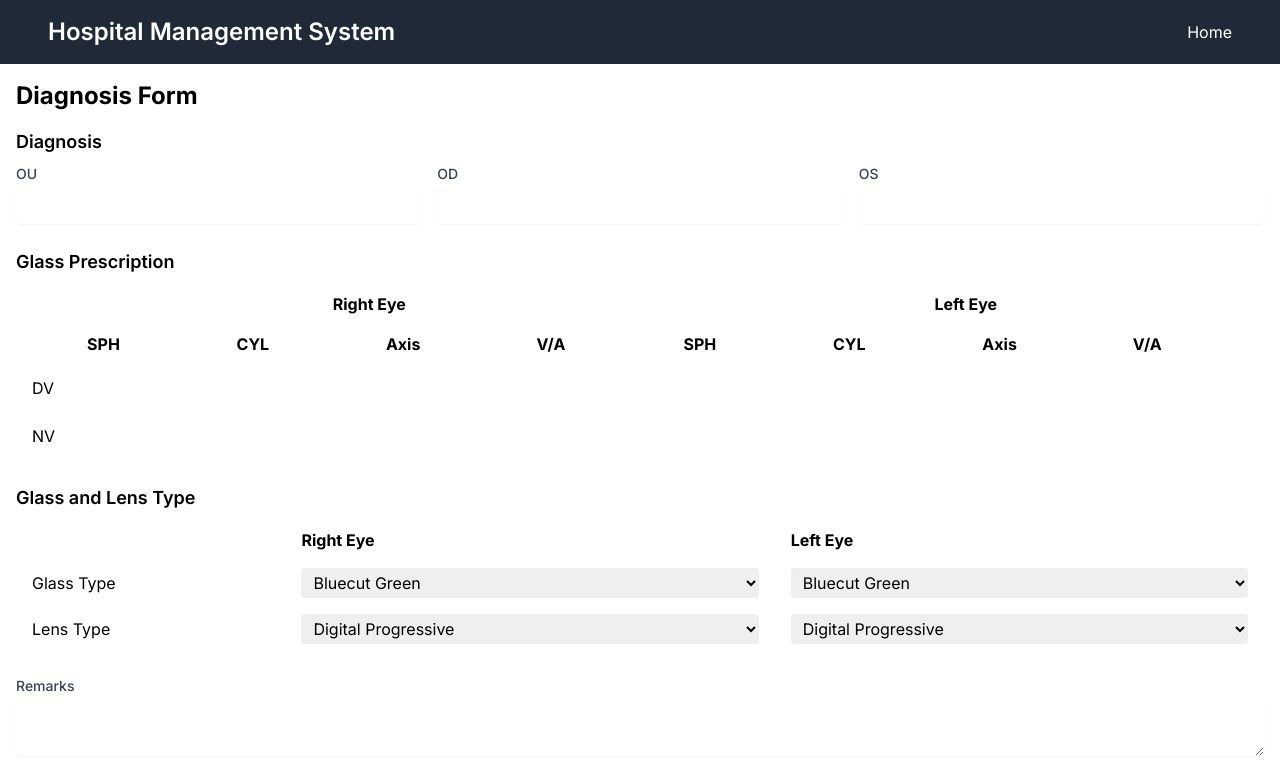
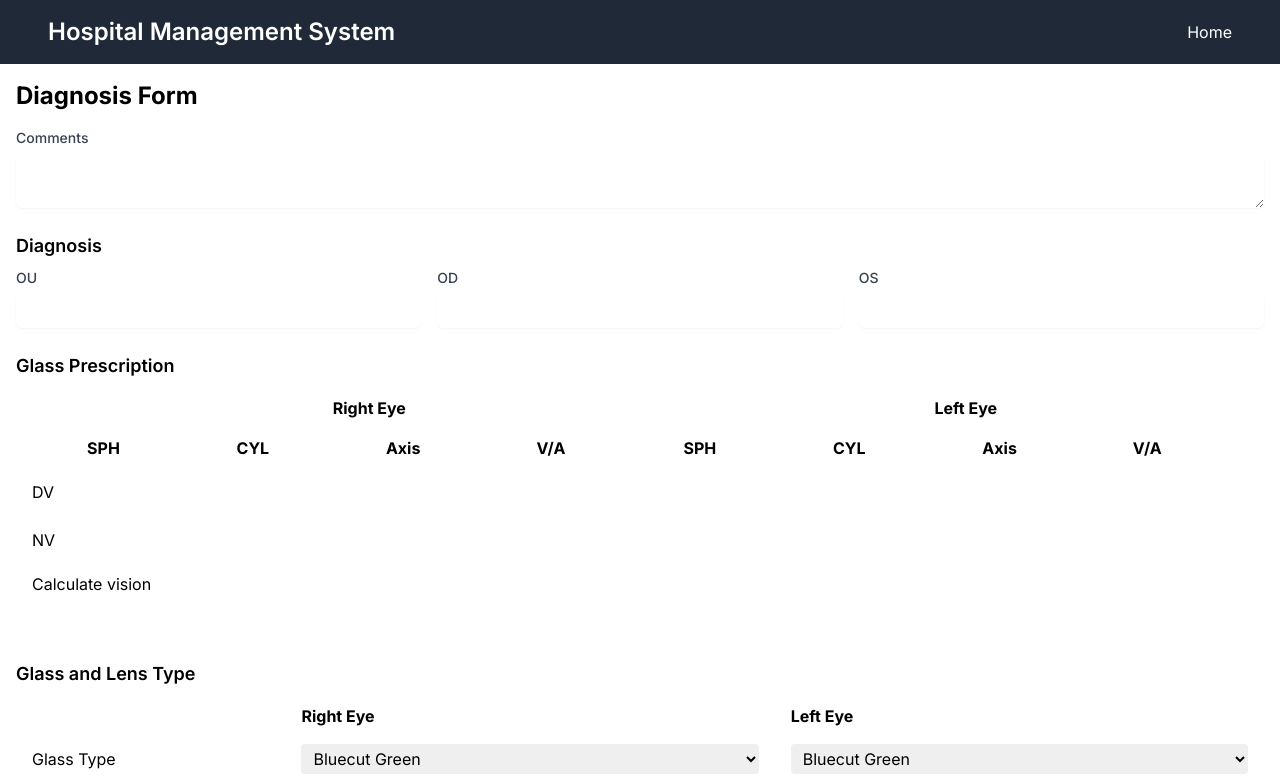
Before and after one commit to nikhilhuirem/eyeClinic, a Next.js app: page /doctors in a window 1280 px wide. Shown: the top 782 px of the page. Built offline with nearby package versions, Linux system fonts and the light colour scheme.

Commit message:
changes in diagonosis component

```diff
--- a/app/page.tsx
+++ b/app/page.tsx
@@ -7,7 +7,7 @@ export default function Home() {
       <div className="px-4 mx-auto sm:px-6 lg:px-8 max-w-7xl">
           <div className="text-center">
               <h2 className="text-3xl font-bold leading-tight text-black sm:text-4xl lg:text-5xl">Safe-Sight Eye Care</h2>
-              <p className="mt-4 text-2xl font-medium">Appointment and Precription Website</p>
+              <p className="mt-4 text-2xl font-medium">Appointment and Prescription Website</p>
 
               <div className="flex flex-col items-center justify-center px-16 mt-8 space-y-4 sm:space-y-0 sm:space-x-4 sm:flex-row lg:mt-12 sm:px-0">
                   <Link href="/doctors" className="inline-flex items-center justify-center w-full px-8 py-4 text-base font-semibold text-white transition-all duration-200 bg-blue-600 border border-transparent rounded-md sm:w-auto hover:bg-blue-700 focus:bg-blue-700" >Doctors Section</Link>
--- a/components/diagonisis.tsx
+++ b/components/diagonisis.tsx
@@ -22,13 +22,19 @@ const DiagnosisForm = () => {
   const handleMedicationChange = (e, index) => {
     const { name, value } = e.target;
     const updatedMedications = [...medications];
-    updatedMedications[index][name] = value;
+    updatedMedications[index ][name] = value;
     setMedications(updatedMedications);
   };
   return (
     <div className="max-w-10xl mx-auto p-4 bg-white shadow-md rounded-md">
       <h2 className="text-2xl font-bold mb-4">Diagnosis Form</h2>
       <form>
+      <div className="mb-6">
+          <label className="block text-sm font-medium text-gray-700">Comments</label>
+          <textarea
+            className="mt-1 block w-full px-3 py-2 bg-white border border-gray-300 rounded-md shadow-sm focus:outline-none focus:ring-blue-500 focus:border-blue-500 sm:text-sm"
+          ></textarea>
+        </div>
         <div className="mb-6">
           <h3 className="text-lg font-semibold mb-2">Diagnosis</h3>
           <div className="grid grid-cols-3 gap-4">
@@ -102,6 +108,10 @@ const DiagnosisForm = () => {
               </tr>
             </tbody>
           </table>
+          <div className='border px-4 py-2'>
+            <h3>Calculate vision</h3>
+            <input type="text" className="w-full px-2 py-1 border rounded" />
+          </div>
         </div>
 
         <div className="mb-6">
--- /dev/null
+++ b/components/login-page.tsx
@@ -0,0 +1,33 @@
+import { Label } from "@/components/ui/label"
+import { Input } from "@/components/ui/input"
+import { Button } from "@/components/ui/button"
+
+export default function Login() {
+    return (
+        <div>
+            <div className="grid min-h-screen grid-cols-1 md:grid-cols-2">
+      <div className="flex items-center justify-center bg-muted p-6 md:p-10">
+        <div className="w-full max-w-md space-y-6">
+          <div className="space-y-2 text-center">
+            <h1 className="text-3xl font-bold">Doctor Login</h1>
+            <p className="text-muted-foreground">Enter your username and password to access the doctor portal.</p>
+          </div>
+          <form className="space-y-4">
+            <div className="space-y-2">
+              <Label htmlFor="doctor-username">Username</Label>
+              <Input id="doctor-username" placeholder="Enter your username" />
+            </div>
+            <div className="space-y-2">
+              <Label htmlFor="doctor-password">Password</Label>
+              <Input id="doctor-password" type="password" placeholder="Enter your password" />
+            </div>
+            <Button type="submit" className="w-full">
+              Login as Doctor
+            </Button>
+          </form>
+        </div>
+      </div>
+    <div/>
+    </div>
+    )
+}
--- a/components/ui/patient-form.tsx
+++ b/components/ui/patient-form.tsx
@@ -60,6 +60,7 @@ const PatientForm = () => {
             <option value="new">New</option>
             <option value="review">Review</option>
             <option value="charity">Charity</option>
+            <option value="charity">Old Patient</option>
           </select>
         </div>
         <div className="mb-4">
--- a/package.json
+++ b/package.json
@@ -16,6 +16,7 @@
     "clsx": "^2.1.1",
     "lucide-react": "^0.394.0",
     "next": "14.2.4",
+    "next-auth": "^4.24.7",
     "react": "^18",
     "react-dom": "^18",
     "tailwind-merge": "^2.3.0",
```
Also changed, not shown: 1 other file (tests, documents, lock files or other folders).
